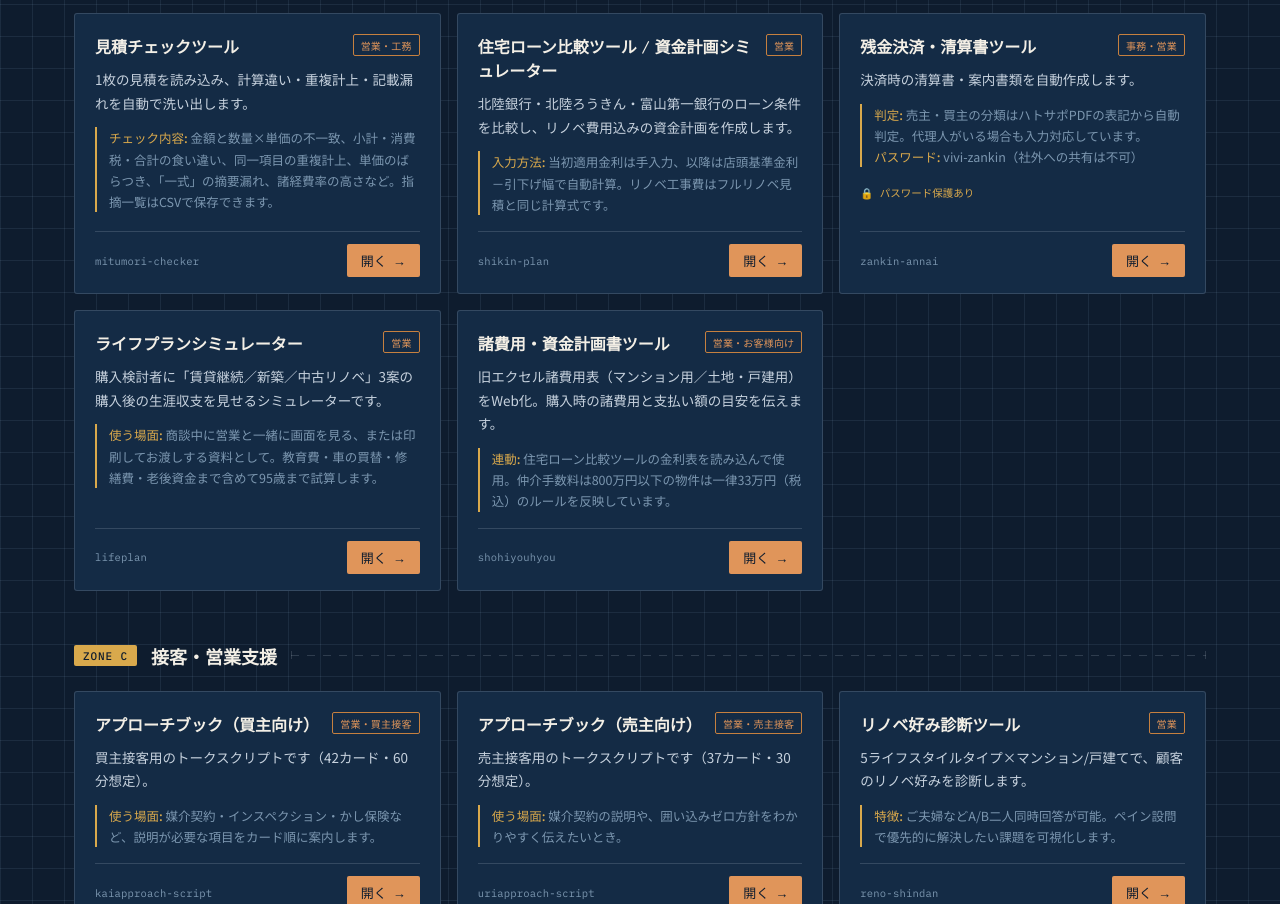
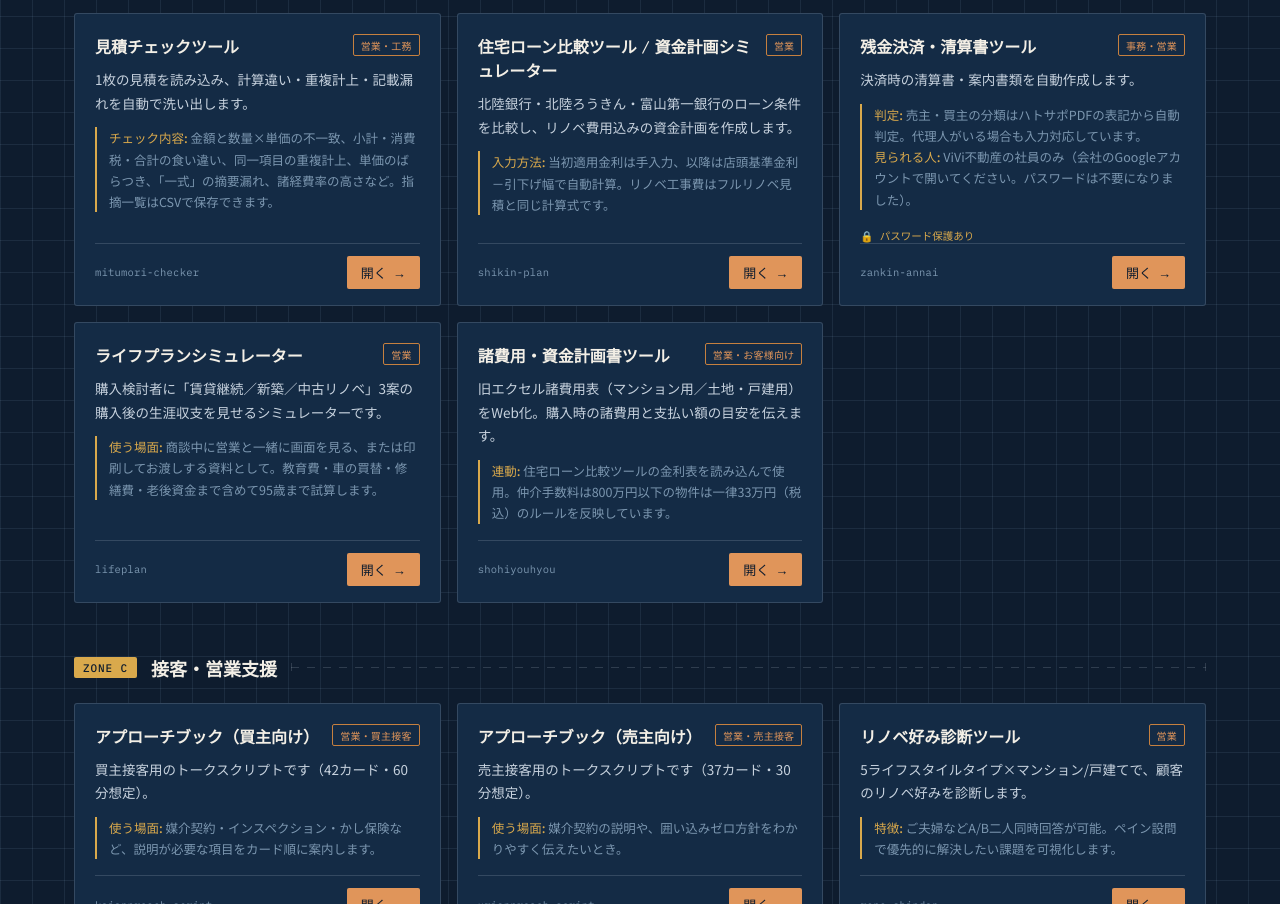
Before and after one commit to s-yago/tools-portal, a plain HTML site: page index.html in a window 1280 px wide. Shown: the part 1287-2191 px from the top of the page. Drawn offline with Linux system fonts and the light colour scheme.

Commit message:
Add files via upload

```diff
--- a/index.html
+++ b/index.html
@@ -440,11 +440,11 @@ const ZONES = [
       },
       {
         name: "残金決済・清算書ツール",
-        url: "https://s-yago.github.io/zankin-annai/",
+        url: "https://script.google.com/a/macros/vivi-f.jp/s/AKfycbyUa2yMiaWTaFjtKXo20ptT-ZyNM0I9cxIwhIRqJfOFlBPEx-HdgLdBpEffZn6-G08qSg/exec",
         slug: "zankin-annai",
         audience: "事務・営業",
         desc: "決済時の清算書・案内書類を自動作成します。",
-        hint: "<b>判定:</b> 売主・買主の分類はハトサポPDFの表記から自動判定。代理人がいる場合も入力対応しています。<br><b>パスワード:</b> vivi-zankin（社外への共有は不可）",
+        hint: "<b>判定:</b> 売主・買主の分類はハトサポPDFの表記から自動判定。代理人がいる場合も入力対応しています。<br><b>見られる人:</b> ViVi不動産の社員のみ（会社のGoogleアカウントで開いてください。パスワードは不要になりました）。",
         note: "🔒 パスワード保護あり"
       },
       {
```
